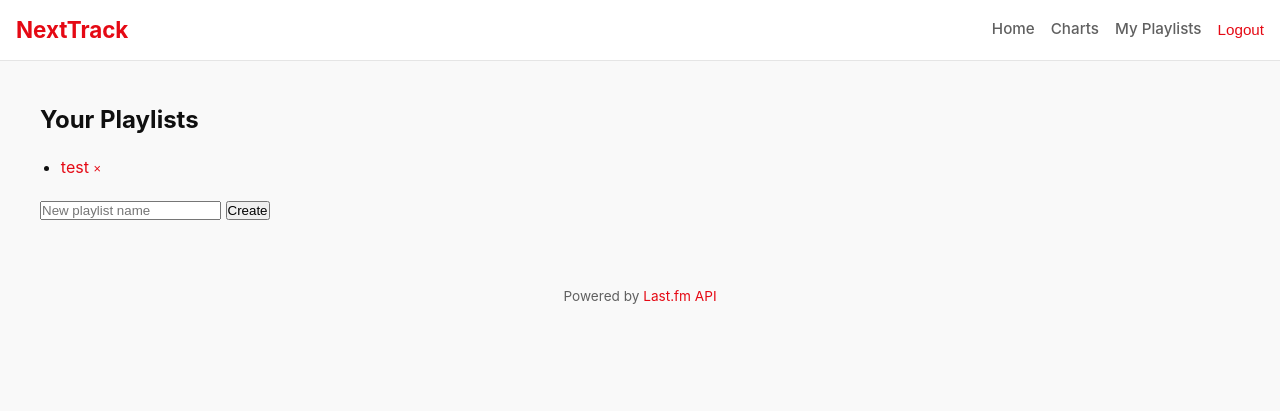
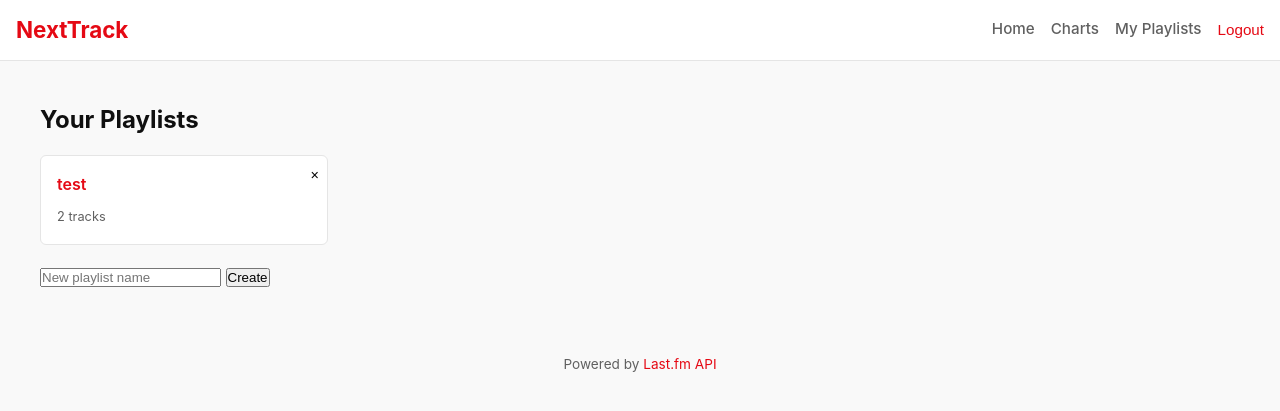
Before and after one commit to yoshi22/finalProject, a Django app: page /playlists/ in a window 1280 px wide. Shown: the top 411 px of the page. Run offline with Django 5.2, Linux system fonts and the light colour scheme; a user stored in the database is signed in; data comes from the database, SQL or seed files in the repository.

Commit message:
added minor change

```diff
--- a/music/static/style.css
+++ b/music/static/style.css
@@ -36,6 +36,13 @@ nav{margin-left:auto;display:flex;gap:1rem;flex-wrap:wrap}
 nav a,nav button{color:var(--muted);font-weight:500;font-size:.95rem}
 nav a:hover,nav button:hover{color:var(--primary)}
 nav button{background:none;border:none;cursor:pointer;padding:0}
+
+.back-btn{
+  display:inline-block;margin-bottom:1rem;font-size:0.9rem;
+  color:var(--muted);
+}
+.back-btn:hover{text-decoration:underline}
+
 
 /* ------------------------------ */
 /*  Search Bar                     */
--- a/templates/artist.html
+++ b/templates/artist.html
@@ -1,6 +1,8 @@
 {% extends "base.html" %}
 {% load humanize %}
 {% block content %}
+<a href="{{ request.META.HTTP_REFERER|default:'/' }}" class="back-btn">← Back</a>
+
 {% if a %}
   <h2>{{ a.name }}</h2>
   <p class="meta">Listeners: {{ a.stats.listeners|intcomma }} · Plays: {{ a.stats.playcount|intcomma }}</p>
--- a/templates/charts.html
+++ b/templates/charts.html
@@ -1,5 +1,7 @@
 {% extends "base.html" %}
 {% block content %}
+<a href="{{ request.META.HTTP_REFERER|default:'/' }}" class="back-btn">← Back</a>
+
 <h2>Global Top Tracks</h2>
 
 <div class="grid">
--- a/templates/playlist_detail.html
+++ b/templates/playlist_detail.html
@@ -1,4 +1,6 @@
 {% extends "base.html" %}{% block content %}
+<a href="{{ request.META.HTTP_REFERER|default:'/' }}" class="back-btn">← Back</a>
+
 <h2>
   {{ playlist.name }}
   <form method="post" style="display:inline">{% csrf_token %}
--- a/templates/playlist_list.html
+++ b/templates/playlist_list.html
@@ -2,28 +2,28 @@
 {% block content %}
 <h2>Your Playlists</h2>
 
-<ul>
+<div class="grid">
 {% for pl in playlists %}
-  <li>
-    <a href="{% url 'playlist_detail' pl.pk %}">{{ pl.name }}</a>
-    <!-- 削除ボタン -->
-    <form method="post" style="display:inline">
+  <div class="card" style="position:relative">
+    <a href="{% url 'playlist_detail' pl.pk %}" style="font-weight:600">{{ pl.name }}</a>
+    <span style="font-size:0.8rem;color:var(--muted)">
+      {{ pl.items.count }} track{{ pl.items.count|pluralize }}
+    </span>
+
+    <!-- delete (×) -->
+    <form method="post" style="position:absolute;top:6px;right:8px">
       {% csrf_token %}
       <input type="hidden" name="delete_id" value="{{ pl.pk }}">
-      <button
-        title="Delete playlist"
-        style="font-size:0.8rem;color:var(--primary);background:none;border:none;cursor:pointer">
-        ×
-      </button>
+      <button title="Delete" style="border:none;background:none;font-size:0.9rem">×</button>
     </form>
-  </li>
+  </div>
 {% empty %}
-  <li>No playlists yet.</li>
+  <p>No playlists yet.</p>
 {% endfor %}
-</ul>
+</div>
 
-<!-- 新規作成 -->
-<form action="{% url 'playlist_create' %}" method="post" style="margin-top:1rem">
+<!-- new playlist -->
+<form action="{% url 'playlist_create' %}" method="post" style="margin-top:1.2rem">
   {% csrf_token %}
   <input name="name" placeholder="New playlist name" required>
   <button>Create</button>
--- a/templates/search_results.html
+++ b/templates/search_results.html
@@ -1,4 +1,6 @@
 {% extends "base.html" %}{% block content %}
+<a href="{{ request.META.HTTP_REFERER|default:'/' }}" class="back-btn">← Back</a>
+
 <h2>Results for “{{ query }}”</h2>
 <div class="grid">
 {% for t in tracks %}
--- a/templates/similar.html
+++ b/templates/similar.html
@@ -1,5 +1,7 @@
 {% extends "base.html" %}
 {% block content %}
+<a href="{{ request.META.HTTP_REFERER|default:'/' }}" class="back-btn">← Back</a>
+
 <h2>Tracks similar to “{{ base_track }}”</h2>
 <div class="grid">
   {% for t in tracks %}
--- a/templates/track.html
+++ b/templates/track.html
@@ -1,6 +1,8 @@
 {% extends "base.html" %}
 {% load humanize %}
 {% block content %}
+<a href="{{ request.META.HTTP_REFERER|default:'/' }}" class="back-btn">← Back</a>
+
 {% if title %}
   <h2>{{ title }}</h2>
   <p class="meta">{{ artist }} · Plays: {{ playcount|intcomma }}</p>
```
